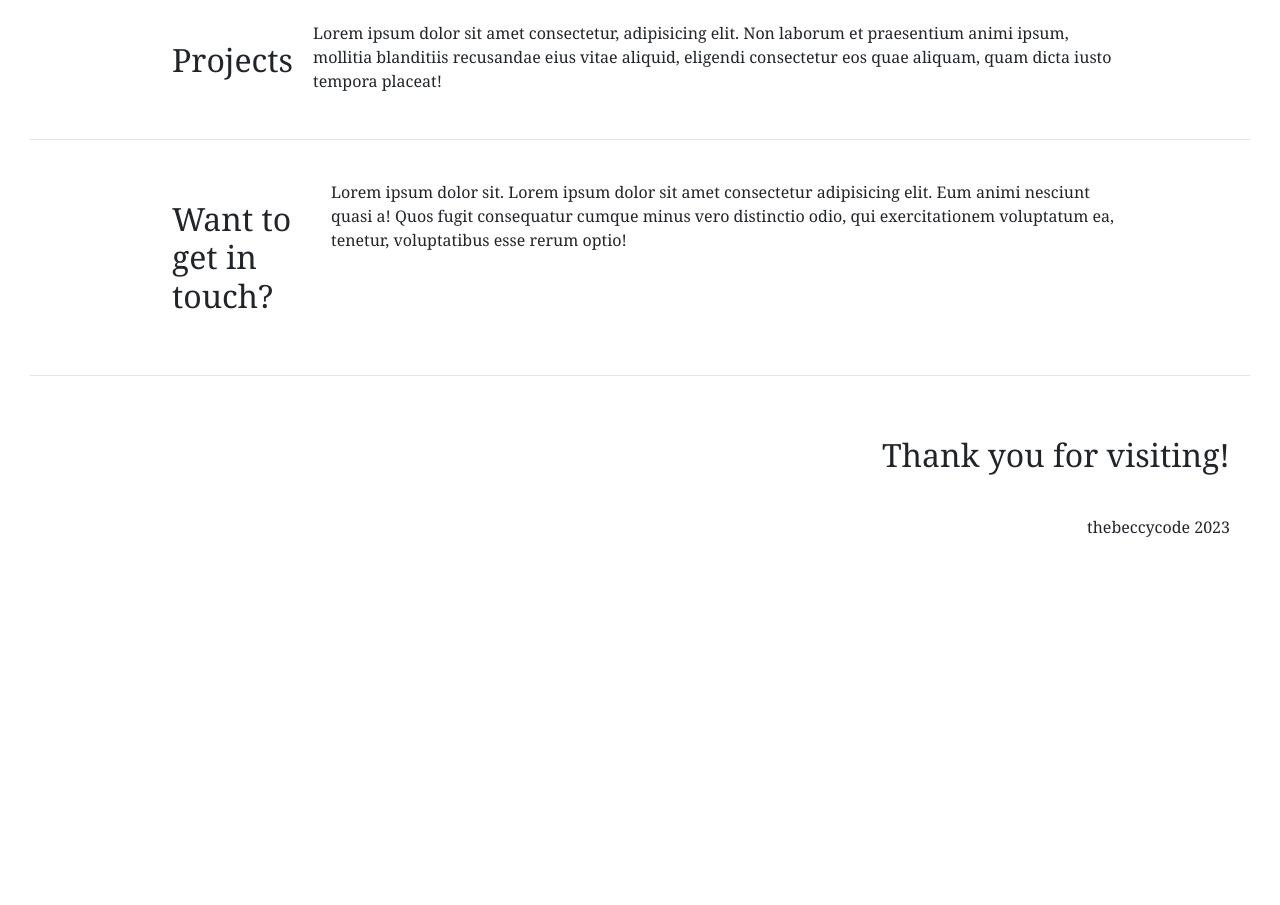
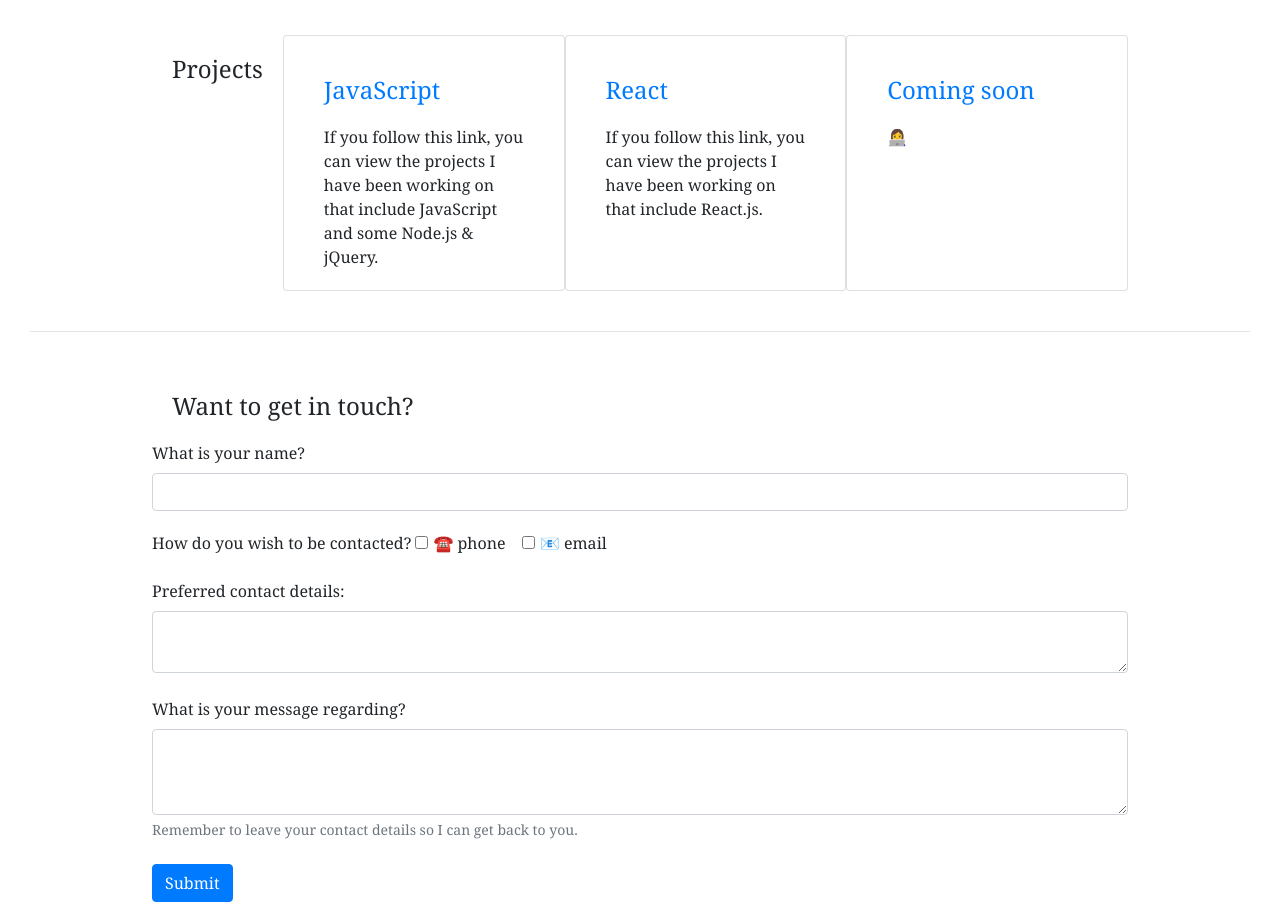
Before and after one commit to thebeccycode/thebeccycode.github.io, a plain HTML site: page index.html in a window 1280 px wide. Shown: the part 860-1765 px from the top of the page. Before the commit the page ends 1419 px from the top, so only its background shows below. Drawn offline with nearby package versions, Linux system fonts and the light colour scheme.

Commit message:
added final pieces of bootstrap ready for final edits and adding links

```diff
--- a/assets/style.css
+++ b/assets/style.css
@@ -14,16 +14,26 @@ footer {
     align-items: end;
 }
 
-#bio-container, #project-container, #contact-container{
+#bio-container{
     display: flex;
     flex-direction: row;
     width: 80%;
     margin-left: 10%;
-
 }
 
-h4{
-    font-size: 32px;
+#project-container{
+    display: flex;
+    flex-direction: row;
+    width: 80%;
+    margin-left: 10%;
+    justify-content: space-between;
+}
+
+#contact-container{
+   display: flex;
+    flex-direction: column;
+    width: 80%;
+    margin-left: 10%;
 }
 
 #bio-container ul{
--- a/index.html
+++ b/index.html
@@ -11,6 +11,8 @@
     <title>Rebecca Sellers Portfolio</title>
 </head>
 
+<!--ATTENTION ME: media queries need doing as the webpage does not adjust to all viewports.-->
+
 <body>
     <header id="header">
         <div class="jumbotron">
@@ -23,7 +25,7 @@
 
     <main id="bio-container">
         <!--description-->
-        <img src="./images/image 3.jpg" alt="selfie" width="30%">
+        <img src="./images/image 3.jpg" alt="selfie" height="500px">
         <div id="bio">
             <h4>About Me</h4>
             <p>These links are not yet active but...</p>
@@ -43,16 +45,20 @@
 
                 <br>
                 <li>
-                    I understand the importance of SEO (search engine optimization) and making websites accessible for everyone. That's why I always use semantic coding language, and also comment on my code so that other developers find my code easy to navigate. Would you like to see examples of this?
+                    I understand the importance of SEO (search engine optimization) and making websites accessible for
+                    everyone. That's why I always use semantic coding language, and also comment on my code so that
+                    other developers find my code easy to navigate. Would you like to see examples of this?
                     <a href="">Click here.</a>
 
                     <br><br>
 
-                    <li>
-                        I know that my selfie to the left isn't really professional, but I would like to guarantee that I am. I know you've heard it before; the whole <em>I'm so efficient and hardworking!!</em> schpiel <strong>BUT</strong> I would like to show you that I am. If you'd like to
-                        <a href="">click here</a>
-                        too.
-                    </li>
+                <li>
+                    I know that my selfie to the left isn't really professional, but I would like to guarantee that I
+                    am. I know you've heard it before; the whole <em>I'm so efficient and hardworking!!</em> schpiel
+                    <strong>BUT</strong> I would like to show you that I am. If you'd like to
+                    <a href="">click here</a>
+                    too.
+                </li>
 
                 </li>
 
@@ -66,9 +72,37 @@
 
     <article id="project-container">
         <h4>Projects</h4>
-        Lorem ipsum dolor sit amet consectetur, adipisicing elit. Non laborum et praesentium animi ipsum, mollitia
-        blanditiis recusandae eius vitae aliquid, eligendi consectetur eos quae aliquam, quam dicta iusto tempora
-        placeat!
+        <!--JavaScript Card-->
+        <div class="card" style="width: 18rem; height: 16rem;">
+            <div class="card-body">
+                <h4 class="card-title">
+                    <a href="">JavaScript</a>
+                </h4>
+                <p class="card-text">If you follow this link, you can view the projects I have been working on that
+                    include JavaScript and some Node.js & jQuery.</p>
+
+            </div>
+        </div>
+        <!--React Card-->
+        <div class="card" style="width: 18rem; height: 16rem; ">
+            <div class="card-body">
+                <h4 class="card-title">
+                    <a href="">React</a>
+                </h4>
+                <p class="card-text">If you follow this link, you can view the projects I have been working on that
+                    include React.js.</p>
+
+            </div>
+        </div>
+        <!--Coming soon card-->
+        <div class="card" style="width: 18rem; height: 16rem;">
+            <div class="card-body">
+                <h4 class="card-title"><a href="">Coming soon</a></h4>
+                <p class="card-text"> 👩‍💻
+                </p>
+
+            </div>
+        </div>
     </article>
 
     <br>
@@ -77,9 +111,39 @@
 
     <div id="contact-container">
         <h4>Want to get in touch?</h4>
-        Lorem ipsum dolor sit.
-        Lorem ipsum dolor sit amet consectetur adipisicing elit. Eum animi nesciunt quasi a! Quos fugit consequatur
-        cumque minus vero distinctio odio, qui exercitationem voluptatum ea, tenetur, voluptatibus esse rerum optio!
+
+        <form>
+            <div class="form-group">
+
+                <label for="exampleInputEmail1">What is your name?</label>
+                <input type="text" class="form-control">
+                <p></p>
+
+                <label>How do you wish to be contacted?</label>
+                <div class="form-check form-check-inline">
+                    <input class="form-check-input" type="checkbox" id="inlineCheckbox1" value="option1">
+                    <label class="form-check-label" for="inlineCheckbox1">☎️ phone</label>
+                </div>
+
+
+                <div class="form-check form-check-inline">
+                    <input class="form-check-input" type="checkbox" id="inlineCheckbox2" value="option2">
+                    <label class="form-check-label" for="inlineCheckbox2">📧 email</label>
+                </div>
+            </div>
+
+            <label for="exampleFormControlTextarea1">Preferred contact details:</label>
+            <textarea class="form-control" id="exampleFormControlTextarea1" rows="2"></textarea>
+
+            <br>
+            <label for="exampleFormControlTextarea1">What is your message regarding?</label>
+            <textarea class="form-control" id="exampleFormControlTextarea1" rows="3"></textarea>
+            <small id="emailHelp" class="form-text text-muted">Remember to leave your contact details so I can get back
+                to you.</small>
+            <br>
+            <button type="submit" class="btn btn-primary">Submit</button>
+    </div>
+    </form>
     </div>
 
     <br>
```
